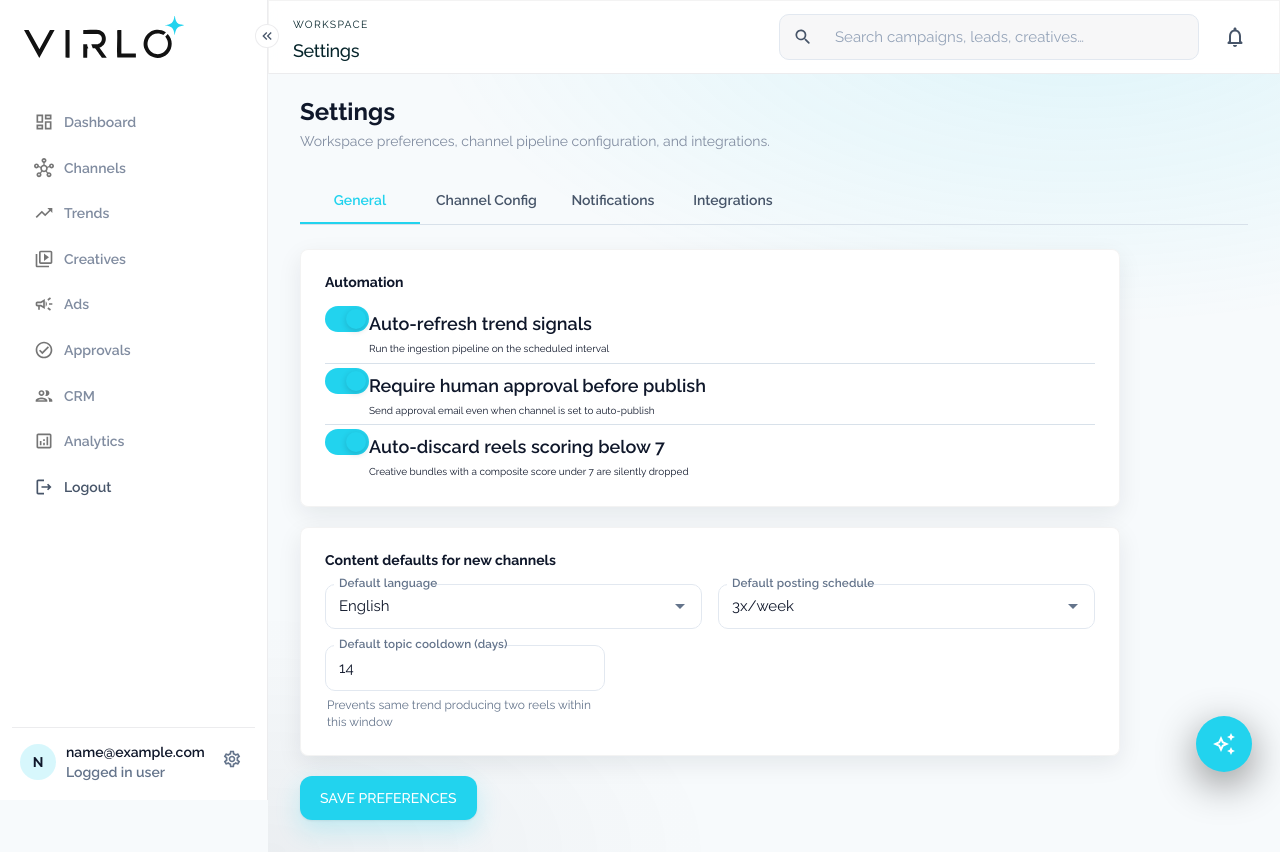
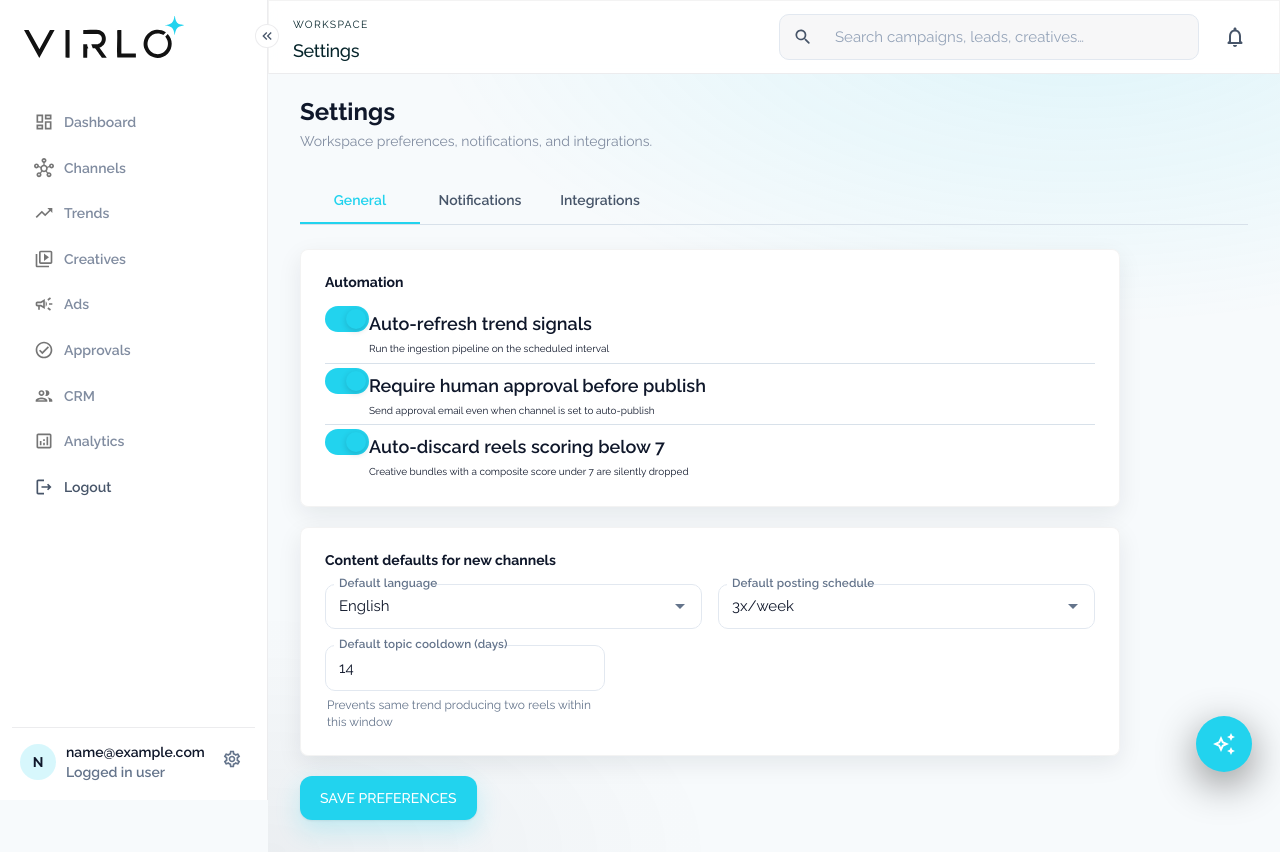
Before and after one commit to yashwanth-a11y/meta-ads-automation, a React (Vite) app in the folder frontend/: page /settings in a window 1280 px wide. Built offline with nearby package versions, Linux system fonts and the light colour scheme; sample sign-in values are in the browser's storage.

Commit message:
removed channel configuration from settings

```diff
--- a/frontend/src/pages/SettingsPage.tsx
+++ b/frontend/src/pages/SettingsPage.tsx
@@ -2,7 +2,6 @@ import { useState } from 'react'
 import { Box, Stack, Tab, Tabs } from '@mui/material'
 import { PageHeader } from '../components/ui/PageHeader'
 import { GeneralSection } from '../components/settings/GeneralSection'
-import { ChannelConfigSection } from '../components/settings/ChannelConfigSection'
 import { NotificationsSection } from '../components/settings/NotificationsSection'
 import { IntegrationsSection } from '../components/settings/IntegrationsSection'
 
@@ -13,7 +12,7 @@ export function SettingsPage() {
     <Stack spacing={3}>
       <PageHeader
         title="Settings"
-        subtitle="Workspace preferences, channel pipeline configuration, and integrations."
+        subtitle="Workspace preferences, notifications, and integrations."
       />
 
       <Box sx={{ borderBottom: 1, borderColor: 'divider' }}>
@@ -25,17 +24,15 @@ export function SettingsPage() {
           }}
         >
           <Tab label="General" id="settings-tab-0" />
-          <Tab label="Channel Config" id="settings-tab-1" />
-          <Tab label="Notifications" id="settings-tab-2" />
-          <Tab label="Integrations" id="settings-tab-3" />
+          <Tab label="Notifications" id="settings-tab-1" />
+          <Tab label="Integrations" id="settings-tab-2" />
         </Tabs>
       </Box>
 
       <Box sx={{ maxWidth: 820 }}>
         {tab === 0 && <GeneralSection />}
-        {tab === 1 && <ChannelConfigSection />}
-        {tab === 2 && <NotificationsSection />}
-        {tab === 3 && <IntegrationsSection />}
+        {tab === 1 && <NotificationsSection />}
+        {tab === 2 && <IntegrationsSection />}
       </Box>
     </Stack>
   )
```
